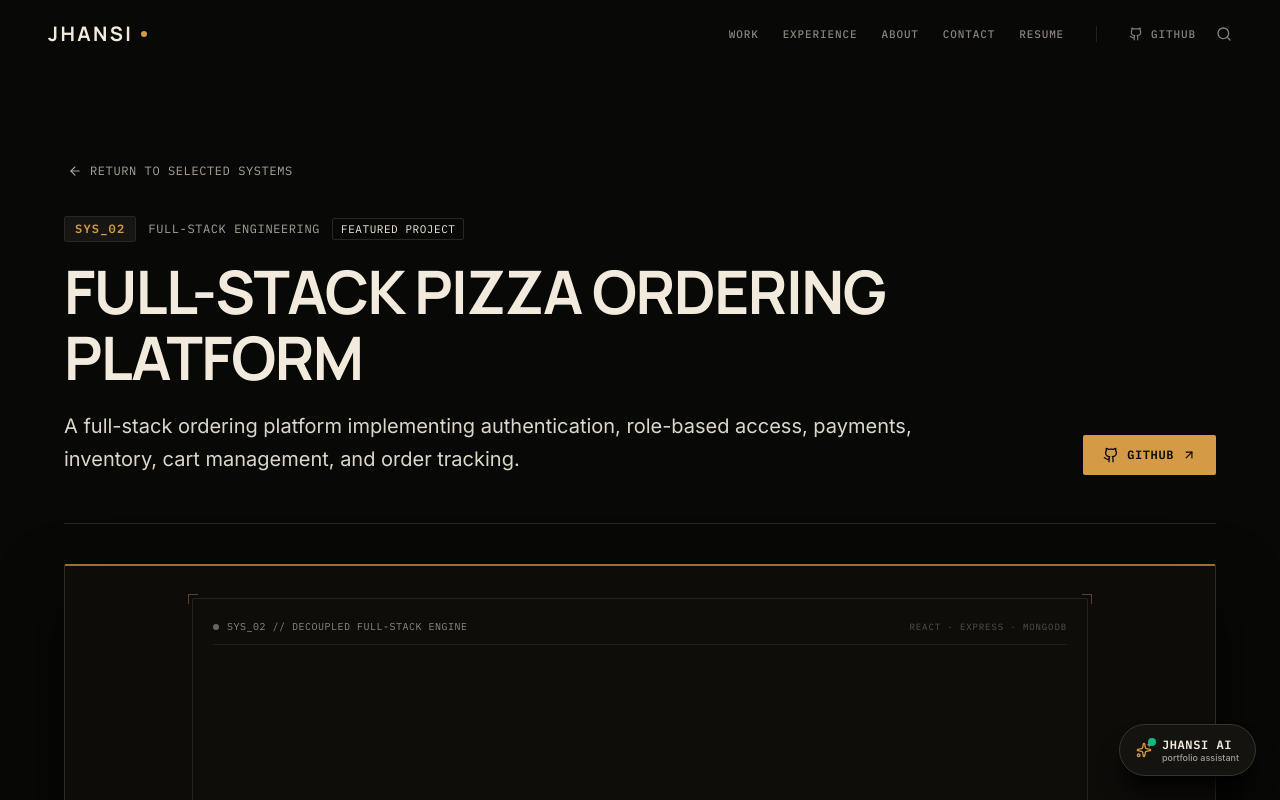
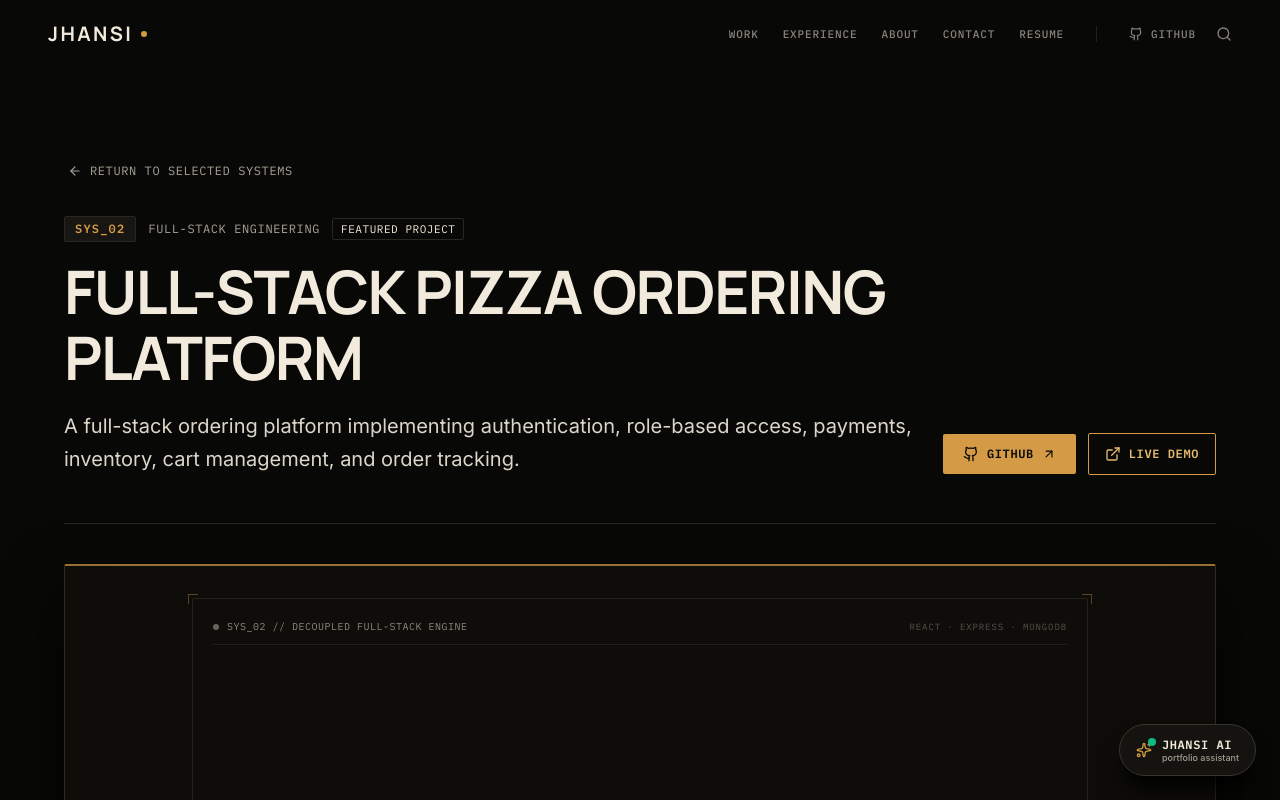
Before and after one commit to Jhansi1717/MyPortfolio, a React (Vite) app: page /projects/pizza-ordering in a window 1280 px wide. Shown: the top 800 px of the page. Built offline with nearby package versions, Linux system fonts and the light colour scheme.

Commit message:
Add verified live demo links to flagship projects

```diff
--- a/src/data/projectsData.ts
+++ b/src/data/projectsData.ts
@@ -41,7 +41,7 @@ export const projectsData: Project[] = [
       ],
     },
     githubUrl: authoritativeProfile.github.repositories.respiratoryScreening,
-    liveDemoUrl: null,
+    liveDemoUrl: 'https://respiratory-ai-frontend.onrender.com',
     caseStudyRoute: '/projects/respiratory-ai',
     metrics: [
       { label: "Precision", value: "94.2%" },
@@ -256,7 +256,7 @@ export const projectsData: Project[] = [
       ],
     },
     githubUrl: authoritativeProfile.github.repositories.pizzaOrdering,
-    liveDemoUrl: null,
+    liveDemoUrl: 'https://pizza-ordering-system-sand.vercel.app',
     caseStudyRoute: '/projects/pizza-ordering',
     metrics: null,
     bullets: [
```
